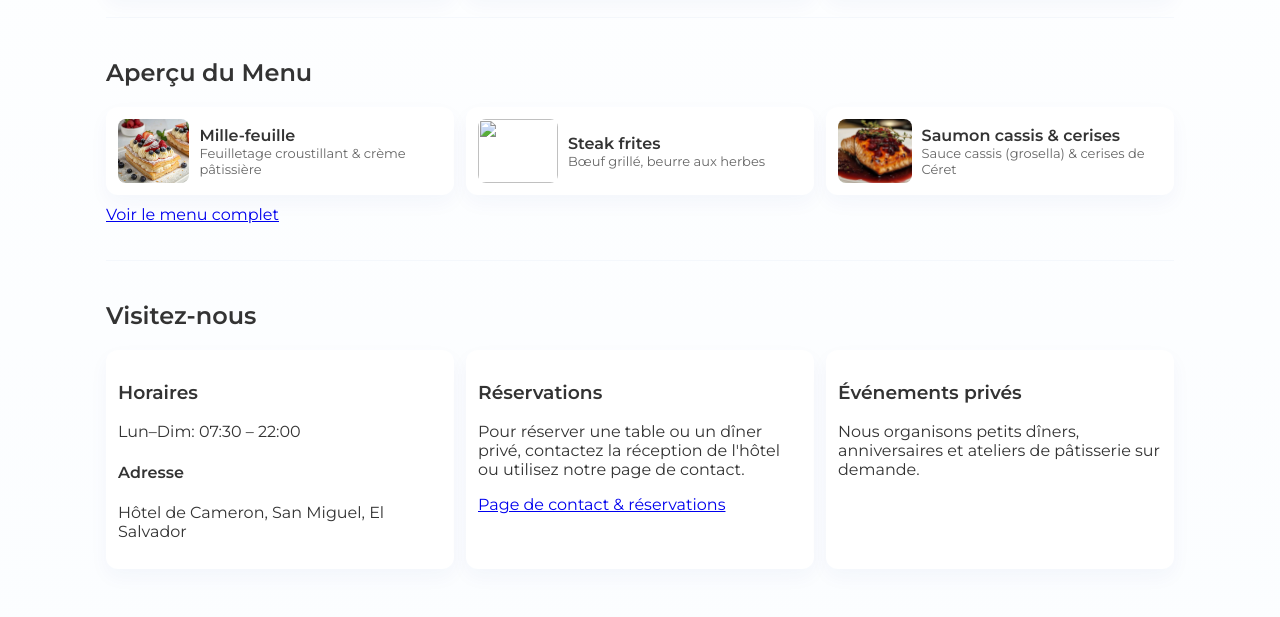
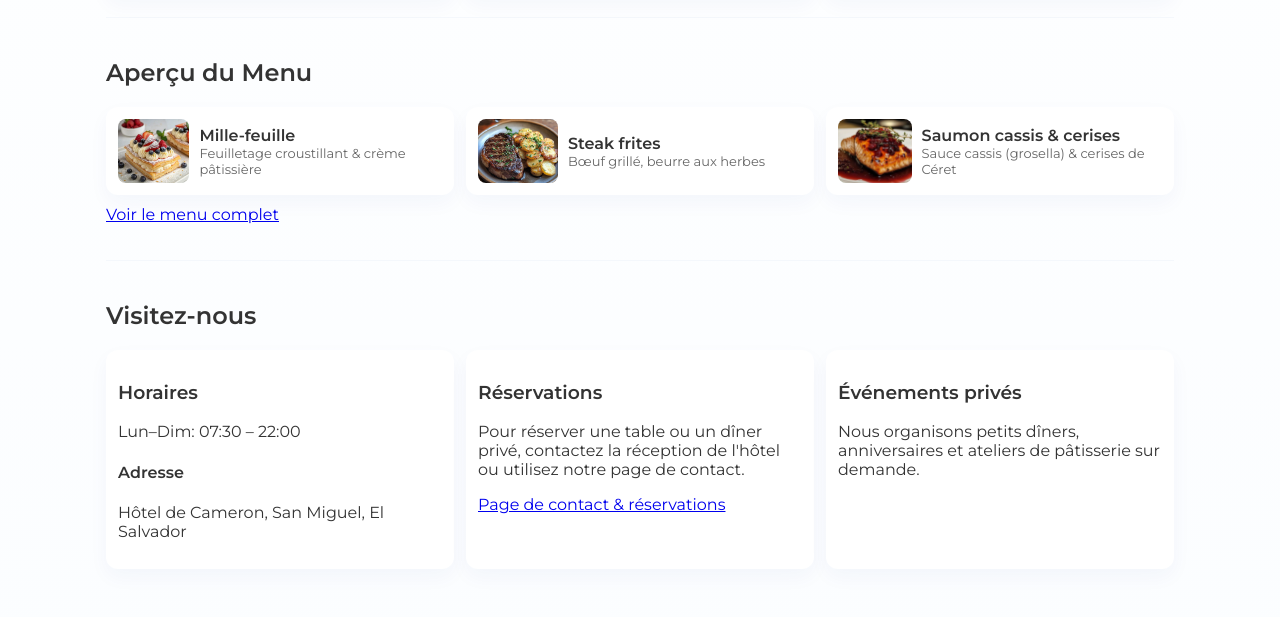
Before and after one commit to Fatimacast2006/PETITE, a plain HTML site: page index.html in a window 1280 px wide. Shown: the part 931-1548 px from the top of the page. Drawn offline with nearby package versions, Linux system fonts and the light colour scheme.

Commit message:
Add files via upload

```diff
--- a/index.html
+++ b/index.html
@@ -102,7 +102,7 @@
           </div>
         </div>
         <div class="card mini">
-          <img src="img/steak.jg" alt="">
+          <img src="img/steak.jpg" alt="">
           <div>
             <strong data-key="preview2_title">Steak frites</strong>
             <div style="font-size:13px;color:#666" data-key="preview2_desc">Bœuf grillé, beurre aux herbes</div>
```
Also changed, not shown: salmon.jpeg (added).
